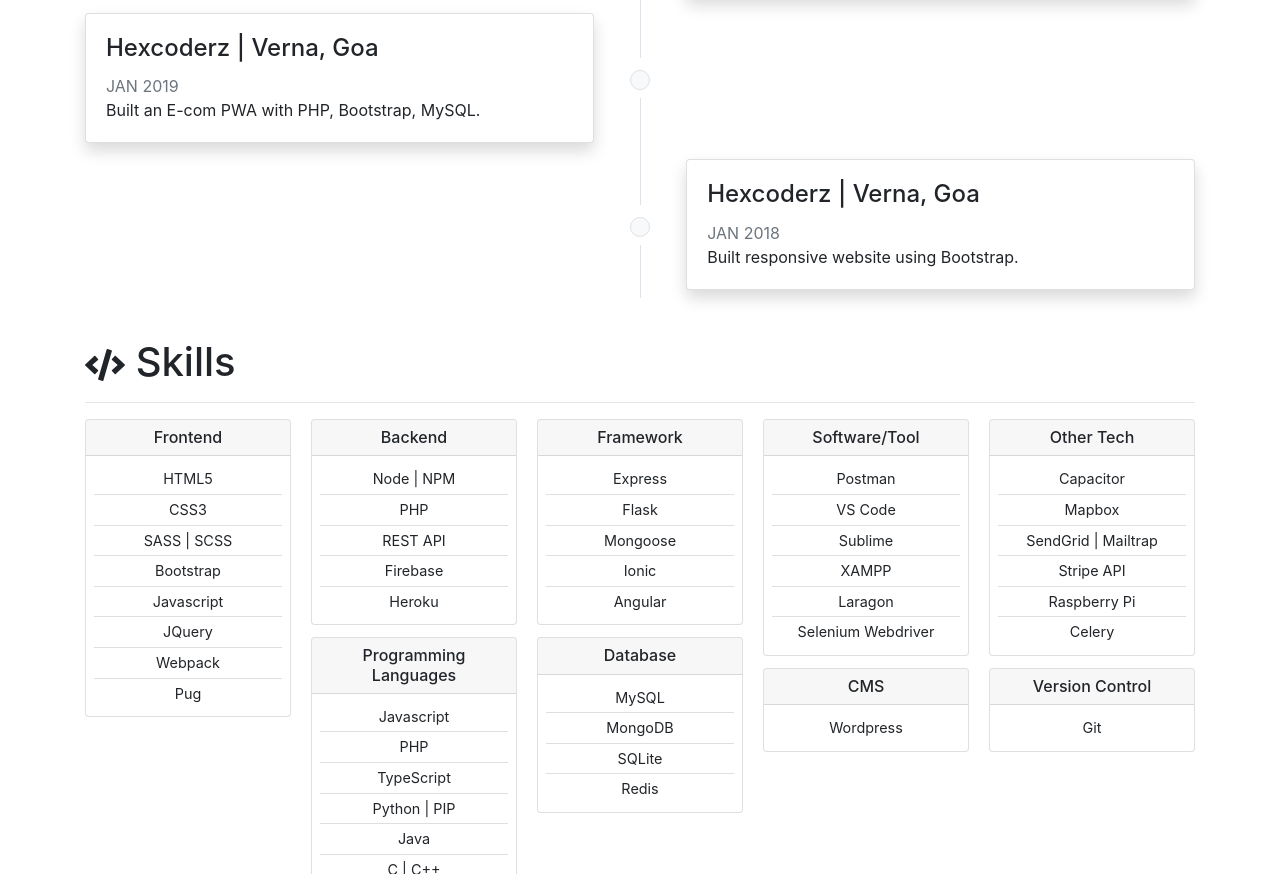
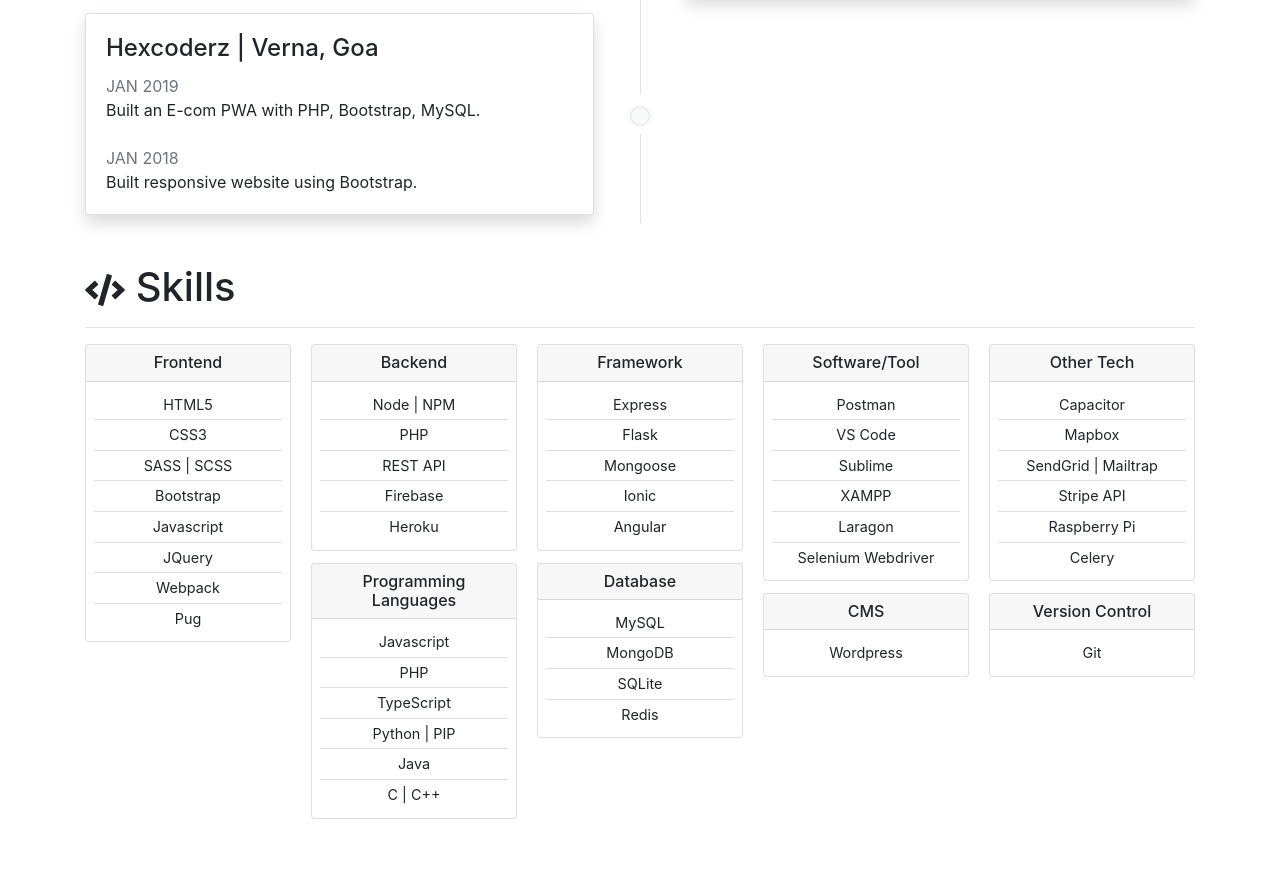
Before and after one commit to SiddharthPrakashan/resume, a website built with webpack: page index.html in a window 1280 px wide. Shown: the part 1133-2007 px from the top of the page. Built offline with nearby package versions, Linux system fonts and the light colour scheme; files whose address does not match are found by name.

Commit message:
combined hex internship

```diff
--- a/index.html
+++ b/index.html
@@ -137,6 +137,9 @@
                   <p class="card-text">
                     <span class="text-muted">JAN 2019</span> <br>
                     Built an E-com PWA with PHP, Bootstrap, MySQL.
+                    <br><br>
+                    <span class="text-muted">JAN 2018</span> <br>
+                    Built responsive website using Bootstrap.
                   </p>
                 </div>
               </div>
@@ -155,35 +158,6 @@
               </div>
             </div>
             <div class="col-sm"> <!--spacer--> </div>
-          </div>
-          <!--/row-->
-          <!-- timeline item 3 -->
-          <div class="row no-gutters">
-            <div class="col-sm"> <!--spacer--> </div>
-            <div class="col-sm-1 text-center flex-column d-none d-sm-flex">
-              <div class="row h-50">
-                <div class="col border-right">&nbsp;</div>
-                <div class="col">&nbsp;</div>
-              </div>
-              <p class="m-2">
-                <span class="badge badge-pill bg-light border">&nbsp;</span>
-              </p>
-              <div class="row h-50">
-                <div class="col border-right">&nbsp;</div>
-                <div class="col">&nbsp;</div>
-              </div>
-            </div>
-            <div class="col-sm py-2">
-              <div class="card shadow">
-                <div class="card-body">
-                  <h2 class="card-title">Hexcoderz | Verna, Goa</h2>
-                  <p class="card-text">
-                    <span class="text-muted">JAN 2018</span> <br>
-                    Built responsive website using Bootstrap.
-                  </p>
-                </div>
-              </div>
-            </div>
           </div>
           <!--/row-->
         </div>
```
